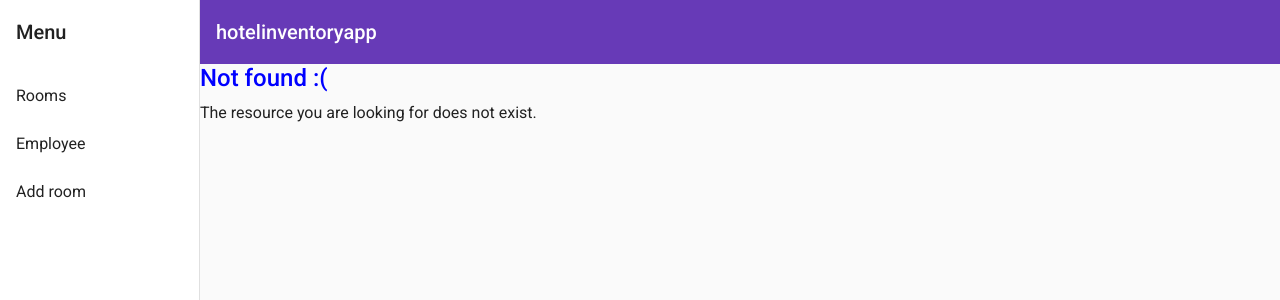
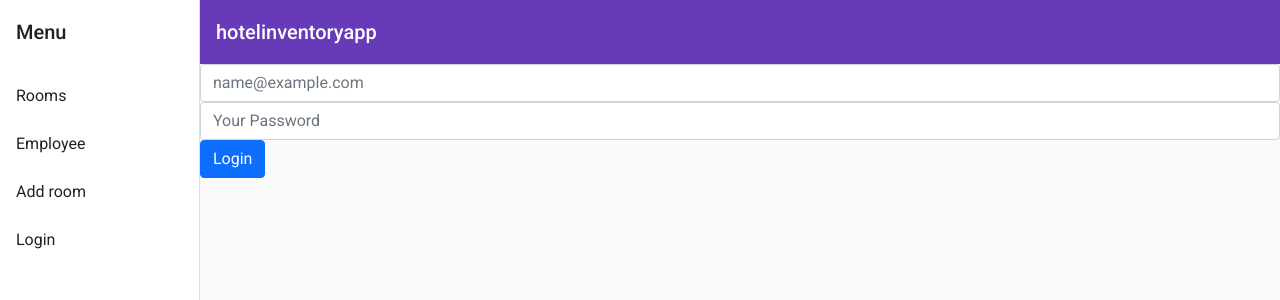
Before and after one commit to neolight1010/hotel-inventory, an Angular app: page /login in a window 1280 px wide. Before the commit this address had no page. Shown: the top 300 px of the page. Built offline with nearby package versions, Linux system fonts and the light colour scheme.

Commit message:
Create Login component

```diff
--- a/src/app/app-nav/app-nav.component.html
+++ b/src/app/app-nav/app-nav.component.html
@@ -8,6 +8,7 @@
       <a mat-list-item routerLink="rooms">Rooms</a>
       <a mat-list-item routerLink="employee">Employee</a>
       <a mat-list-item routerLink="rooms/add">Add room</a>
+      <a mat-list-item routerLink="login">Login</a>
     </mat-nav-list>
   </mat-sidenav>
   <mat-sidenav-content>
--- a/src/app/app-routing.module.ts
+++ b/src/app/app-routing.module.ts
@@ -1,6 +1,7 @@
 import { NgModule } from "@angular/core";
 import { RouterModule, Routes } from "@angular/router";
 import { EmployeeComponent } from "./employee/employee.component";
+import {LoginComponent} from "./login/login.component";
 import { NotFoundComponent } from "./not-found/not-found.component";
 import {RoomAddComponent} from "./room-add/room-add.component";
 import {RoomBookingComponent} from "./room-booking/room-booking.component";
@@ -14,6 +15,9 @@ const routes: Routes = [
   { path: "rooms", component: RoomsComponent },
   { path: "rooms/add", component: RoomAddComponent },
   { path: "rooms/:id", component: RoomBookingComponent },
+
+  { path: "login", component: LoginComponent },
+
   { path: "", redirectTo: "/rooms", pathMatch: "full" },
   { path: "**", component: NotFoundComponent },
 ];
--- a/src/app/app.module.ts
+++ b/src/app/app.module.ts
@@ -24,6 +24,7 @@ import { NotFoundComponent } from './not-found/not-found.component';
 import { RoomBookingComponent } from './room-booking/room-booking.component';
 import { RoomAddComponent } from './room-add/room-add.component';
 import {FormsModule} from "@angular/forms";
+import { LoginComponent } from './login/login.component';
 
 function initFactory(initService: InitService) {
   return () => initService.init();
@@ -41,6 +42,7 @@ function initFactory(initService: InitService) {
     NotFoundComponent,
     RoomBookingComponent,
     RoomAddComponent,
+    LoginComponent,
   ],
   imports: [
     BrowserModule,
--- /dev/null
+++ b/src/app/login/login.component.html
@@ -0,0 +1,23 @@
+<form (ngSubmit)="login()">
+  <div class="form-group">
+    <input
+      type="email"
+      class="form-control"
+      placeholder="name@example.com"
+      name="email"
+      [(ngModel)]="email"
+    />
+  </div>
+
+  <div class="form-group">
+    <input
+      type="password"
+      class="form-control"
+      placeholder="Your Password"
+      name="password"
+      [(ngModel)]="password"
+    />
+  </div>
+
+  <button type="submit" class="btn btn-primary">Login</button>
+</form>
--- /dev/null
+++ b/src/app/login/login.component.ts
@@ -0,0 +1,24 @@
+import { Component, OnInit } from '@angular/core';
+
+@Component({
+  selector: 'hia-login',
+  templateUrl: './login.component.html',
+  styleUrls: ['./login.component.scss']
+})
+export class LoginComponent implements OnInit {
+  email: string = "";
+  password: string = "";
+
+  constructor() { }
+
+  ngOnInit(): void {
+  }
+
+  login(): void {
+    if (this.email === "admin" && this.password === "admin") {
+      alert("Login Successful");
+    } else {
+      alert(`Invalid Credentials ${this.email} ${this.password}`);
+    }
+  }
+}
```
Also changed, not shown: src/app/login/login.component.scss (added), 1 other file (tests, documents, lock files or other folders).
